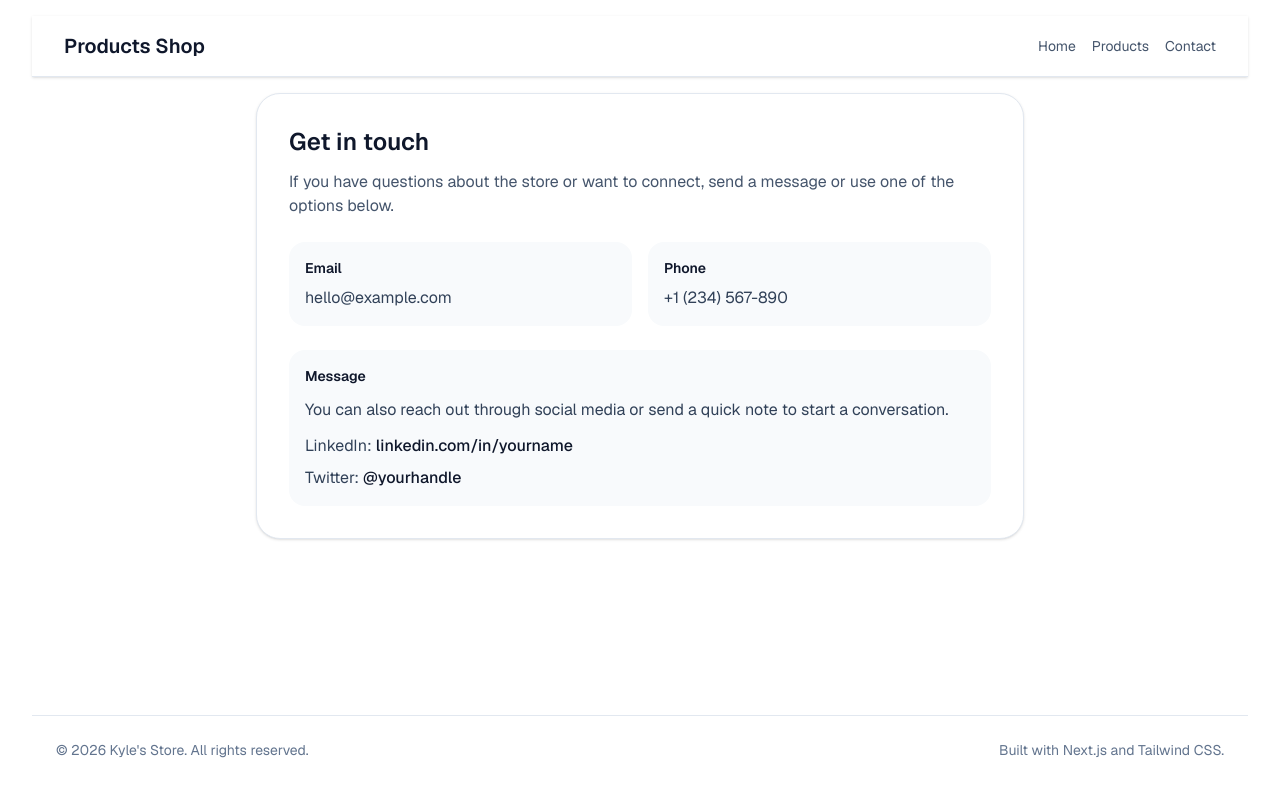
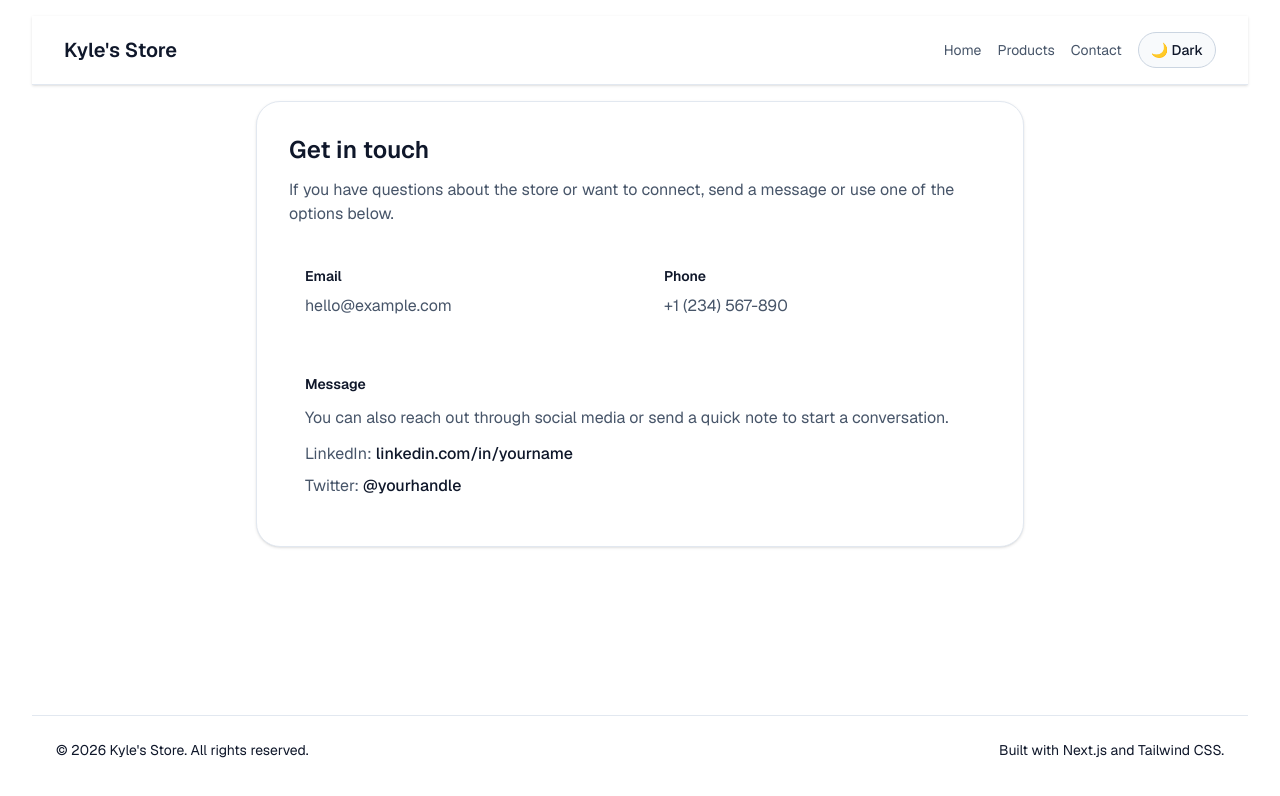
Before and after one commit to torredefarol24/nextjs-products-store, a Next.js app: page /contact in a window 1280 px wide. Shown: the top 796 px of the page. Built offline with nearby package versions, Linux system fonts and the light colour scheme.

Commit message:
create theming

```diff
--- a/app/globals.css
+++ b/app/globals.css
@@ -2,10 +2,25 @@
 
 :root {
 	--background: #ffffff;
-	--foreground: #171717;
+	--foreground: #0f172a;
 	--surface: #ffffff;
 	--muted: #f8fafc;
 	--border: #e2e8f0;
+	--link: #475569;
+	--button-bg: #f8fafc;
+	--button-border: #cbd5e1;
+}
+
+html.dark {
+	--background: #0f172a;
+	--foreground: #f8fafc;
+	--surface: #111827;
+	--muted: #0f172a;
+	--border: #334155;
+	--link: #cbd5e1;
+	--button-bg: #1f2937;
+	--button-border: #475569;
+	color-scheme: dark;
 }
 
 @theme inline {
@@ -27,3 +42,38 @@ body {
 		"Segoe UI",
 		sans-serif;
 }
+
+.theme-surface {
+	background: var(--surface);
+	border-color: var(--border);
+}
+
+.theme-border {
+	border-color: var(--border);
+}
+
+.theme-text {
+	color: var(--foreground);
+}
+
+.theme-text-muted {
+	color: var(--link);
+}
+
+.theme-link {
+	color: var(--link);
+}
+
+.theme-link:hover {
+	color: var(--foreground);
+}
+
+.theme-button {
+	background: var(--button-bg);
+	border-color: var(--button-border);
+	color: var(--foreground);
+}
+
+.theme-button:hover {
+	filter: brightness(0.95);
+}
--- a/app/layout.tsx
+++ b/app/layout.tsx
@@ -1,5 +1,5 @@
-import { Footer } from "@/components/footer/Footer"
-import { Header } from "@/components/header/Header"
+import { FooterComponent } from "@/components/footer/Footer"
+import { HeaderComponent } from "@/components/header/Header"
 import ThemeProvider from "@/contexts/themes"
 import type { Metadata } from "next"
 import { Geist } from "next/font/google"
@@ -22,15 +22,15 @@ export default function RootLayout({
 }>) {
 	return (
 		<html lang="en" className={`${geistSans.variable} h-full`}>
-			<ThemeProvider>
-				<body className="min-h-screen bg-slate-50 text-slate-900 antialiased dark:bg-slate-950 dark:text-slate-100">
+			<body className="min-h-screen antialiased">
+				<ThemeProvider>
 					<div className="mx-auto flex min-h-screen max-w-7xl flex-col px-4 py-4 sm:px-6 lg:px-8">
-						<Header />
+						<HeaderComponent />
 						<main className="flex-1 px-2 py-4 sm:px-0">{children}</main>
-						<Footer />
+						<FooterComponent />
 					</div>
-				</body>
-			</ThemeProvider>
+				</ThemeProvider>
+			</body>
 		</html>
 	)
 }
--- a/components/contact/Contact.tsx
+++ b/components/contact/Contact.tsx
@@ -1,47 +1,40 @@
 export function ContactComponent() {
 	return (
-		<section className="mx-auto max-w-3xl rounded-3xl border border-slate-200 bg-white p-6 shadow-sm sm:p-8">
-			<h2 className="text-2xl font-semibold text-slate-900">Get in touch</h2>
-			<p className="mt-3 text-slate-600">
+		<section className="mx-auto max-w-3xl rounded-3xl border theme-border theme-surface p-6 shadow-sm sm:p-8">
+			<h2 className="text-2xl font-semibold theme-text">Get in touch</h2>
+			<p className="mt-3 theme-text-muted">
 				If you have questions about the store or want to connect, send a message or use one of
 				the options below.
 			</p>
 
 			<div className="mt-6 grid gap-4 sm:grid-cols-2">
-				<div className="rounded-2xl bg-slate-50 p-4">
-					<p className="text-sm font-semibold text-slate-900">Email</p>
-					<a
-						className="mt-2 block text-slate-700 transition hover:text-slate-900"
-						href="mailto:hello@example.com"
-					>
+				<div className="rounded-2xl theme-border theme-surface p-4">
+					<p className="text-sm font-semibold theme-text">Email</p>
+					<a className="mt-2 block theme-link transition" href="mailto:hello@example.com">
 						hello@example.com
 					</a>
 				</div>
 
-				<div className="rounded-2xl bg-slate-50 p-4">
-					<p className="text-sm font-semibold text-slate-900">Phone</p>
-					<a
-						className="mt-2 block text-slate-700 transition hover:text-slate-900"
-						href="tel:+1234567890"
-					>
+				<div className="rounded-2xl theme-border theme-surface p-4">
+					<p className="text-sm font-semibold theme-text">Phone</p>
+					<a className="mt-2 block theme-link transition" href="tel:+1234567890">
 						+1 (234) 567-890
 					</a>
 				</div>
 			</div>
 
-			<div className="mt-6 space-y-3 rounded-2xl bg-slate-50 p-4">
-				<p className="text-sm font-semibold text-slate-900">Message</p>
-				<p className="text-slate-700">
+			<div className="mt-6 space-y-3 rounded-2xl theme-border theme-surface p-4">
+				<p className="text-sm font-semibold theme-text">Message</p>
+				<p className="theme-text-muted">
 					You can also reach out through social media or send a quick note to start a
 					conversation.
 				</p>
-				<ul className="space-y-2 text-slate-700">
+				<ul className="space-y-2 theme-text-muted">
 					<li>
-						LinkedIn:{" "}
-						<span className="font-medium text-slate-900">linkedin.com/in/yourname</span>
+						LinkedIn: <span className="font-medium theme-text">linkedin.com/in/yourname</span>
 					</li>
 					<li>
-						Twitter: <span className="font-medium text-slate-900">@yourhandle</span>
+						Twitter: <span className="font-medium theme-text">@yourhandle</span>
 					</li>
 				</ul>
 			</div>
--- a/components/footer/Footer.tsx
+++ b/components/footer/Footer.tsx
@@ -1,9 +1,9 @@
-export function Footer() {
+export function FooterComponent() {
 	return (
-		<footer className="border-t border-slate-200 bg-white px-6 py-6 text-sm text-slate-500">
+		<footer className="border-t theme-border theme-surface px-6 py-6 text-sm theme-text-muted">
 			<div className="mx-auto flex max-w-7xl items-center justify-between">
-				<p>© 2026 Kyle&apos;s Store. All rights reserved.</p>
-				<p className="hidden sm:block">Built with Next.js and Tailwind CSS.</p>
+				<p className="theme-text">© 2026 Kyle&apos;s Store. All rights reserved.</p>
+				<p className="hidden sm:block theme-text">Built with Next.js and Tailwind CSS.</p>
 			</div>
 		</footer>
 	)
--- a/components/header/Header.tsx
+++ b/components/header/Header.tsx
@@ -1,25 +1,36 @@
 "use client"
 
 import { APP_ROUTES } from "@/config/routes"
+import { useTheme } from "@/contexts/themes"
 import Link from "next/link"
 
-export function Header() {
+export function HeaderComponent() {
+	const { theme, toggleTheme } = useTheme()
+
 	return (
-		<header className="border-b border-slate-200 bg-white px-4 py-4 shadow-sm sm:px-6 lg:px-8">
+		<header className="theme-surface border-b px-4 py-4 shadow-sm sm:px-6 lg:px-8">
 			<div className="mx-auto flex w-full max-w-7xl flex-col gap-3 sm:flex-row sm:items-center sm:justify-between">
-				<h1 className="text-xl font-semibold text-slate-900">Products Shop</h1>
+				<h1 className="text-xl font-semibold theme-text">Kyle&apos;s Store</h1>
 				<div className="flex flex-wrap items-center gap-3 sm:gap-4">
-					<nav className="flex flex-wrap items-center gap-3 text-sm text-slate-600 sm:gap-4">
-						<Link className="transition hover:text-slate-900" href="/">
+					<nav className="flex flex-wrap items-center gap-3 text-sm theme-text sm:gap-4">
+						<Link className="transition theme-link" href="/">
 							Home
 						</Link>
-						<Link className="transition hover:text-slate-900" href={APP_ROUTES.products}>
+						<Link className="transition theme-link" href={APP_ROUTES.products}>
 							Products
 						</Link>
-						<Link className="transition hover:text-slate-900" href={APP_ROUTES.contact}>
+						<Link className="transition theme-link" href={APP_ROUTES.contact}>
 							Contact
 						</Link>
 					</nav>
+
+					<button
+						type="button"
+						onClick={toggleTheme}
+						className="theme-button inline-flex h-9 items-center justify-center rounded-full border px-3 text-sm font-medium transition"
+					>
+						{theme === "light" ? "🌙 Dark" : "☀️ Light"}
+					</button>
 				</div>
 			</div>
 		</header>
--- a/contexts/themes.tsx
+++ b/contexts/themes.tsx
@@ -1,9 +1,47 @@
 "use client"
 
-import { createContext } from "react"
+import { createContext, useContext, useEffect, useState } from "react"
 
-export const ThemeContext = createContext({})
+type Theme = "light" | "dark"
+
+interface ThemeContextType {
+	theme: Theme
+	toggleTheme: () => void
+}
+
+export const ThemeContext = createContext<ThemeContextType | undefined>(undefined)
 
 export default function ThemeProvider({ children }: { children: React.ReactNode }) {
-	return <ThemeContext.Provider value="dark">{children}</ThemeContext.Provider>
+	const [theme, setTheme] = useState<Theme>("light")
+	const [mounted, setMounted] = useState(false)
+
+	useEffect(() => {
+		const storedTheme = (localStorage.getItem("theme") as Theme) || "light"
+		const prefersDark = window.matchMedia("(prefers-color-scheme: dark)").matches
+		const activeTheme = storedTheme || (prefersDark ? "dark" : "light")
+
+		// eslint-disable-next-line react-hooks/set-state-in-effect
+		setTheme(activeTheme)
+		document.documentElement.classList.toggle("dark", activeTheme === "dark")
+		setMounted(true)
+	}, [])
+
+	const toggleTheme = () => {
+		const newTheme = theme === "light" ? "dark" : "light"
+		setTheme(newTheme)
+		localStorage.setItem("theme", newTheme)
+		document.documentElement.classList.toggle("dark", newTheme === "dark")
+	}
+
+	return (
+		<ThemeContext.Provider value={{ theme, toggleTheme }}>{children}</ThemeContext.Provider>
+	)
 }
+
+export function useTheme() {
+	const context = useContext(ThemeContext)
+	if (context === undefined) {
+		throw new Error("useTheme must be used within ThemeProvider")
+	}
+	return context
+}
```
